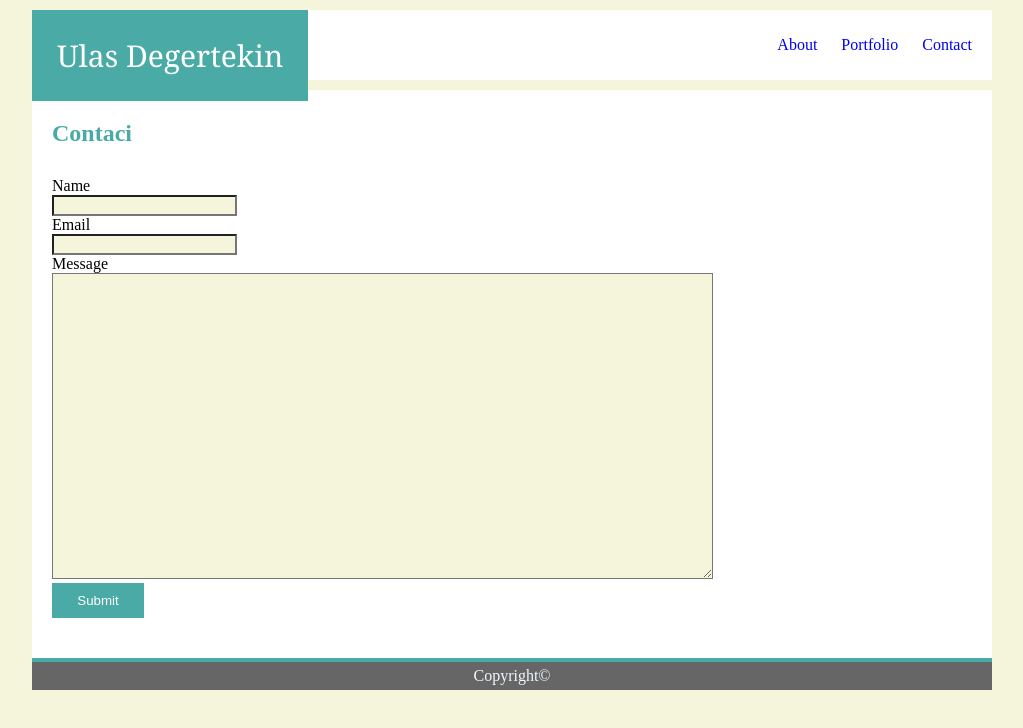
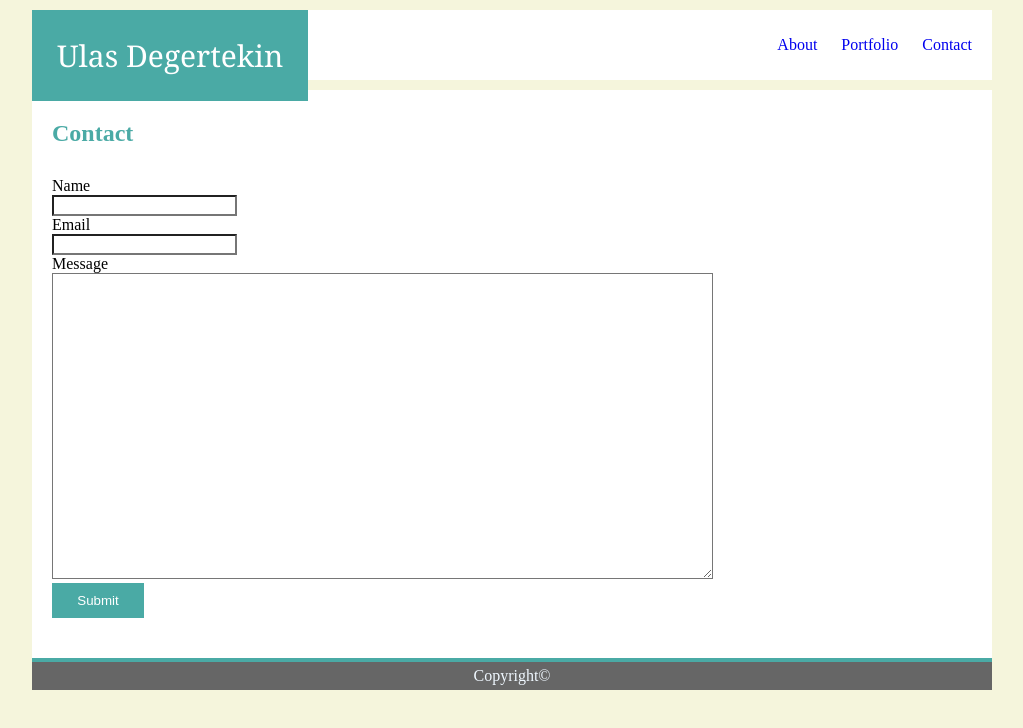
Before and after one commit to ulasdegertekin/Basic-Portfolio, a plain HTML site: page contact.html in a window 1280 px wide. Shown: the whole page, without its empty margins (128-1151 px from the left). Drawn offline with Linux system fonts and the light colour scheme.

Commit message:
I added changes!

```diff
--- a/assets/css/style.css
+++ b/assets/css/style.css
@@ -83,6 +83,14 @@ p {
     margin-bottom: 10px;
 }
 
+input{
+    background-color: #ffffff;
+}
+
+textarea{
+    background-color: #ffffff;
+}
+
 /* Contact form button CSS*/
 button{
     width: 10%;
@@ -98,7 +106,6 @@ button{
     background-color: #666666;
     color: aliceblue;
     border-top: solid 4px #4aaaa5;
-
     text-align: center;
     padding: 5px;
     margin-top: 10px;
--- a/contact.html
+++ b/contact.html
@@ -25,7 +25,7 @@
         </nav>
 
         <section class="box3">
-            <h1>Contaci</h1>
+            <h1>Contact</h1>
             <form action="/action_page.php" class="box3">
                 Name<br>
                 <input type="text" name="Name" value="">
```
Also changed, not shown: index.html (+1 -1 lines), portfolio.html (+1 -1 lines).
